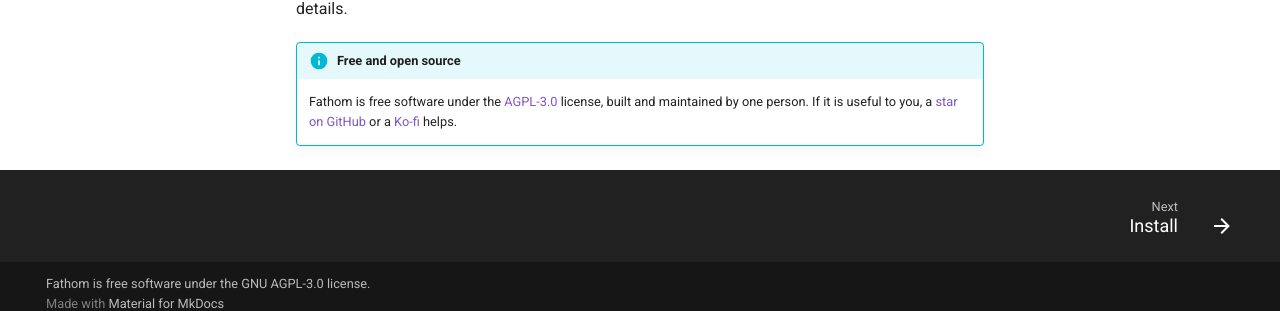
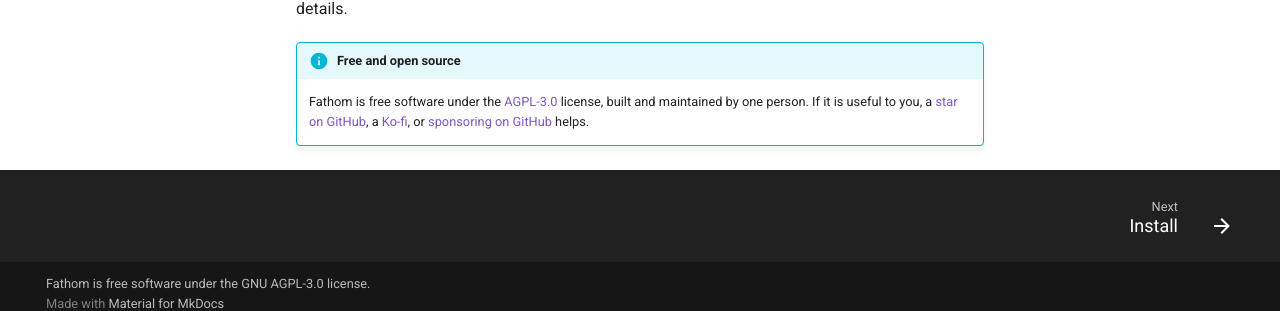
Before and after one commit to Fathom-Media/fathom, an MkDocs documentation site: the page built from docs/index.md, in a window 1280 px wide and 900 px high, scrolled down 1396 px. Shown: the part 573-884 px from the top of the window. Built offline with MkDocs 1.6.1 and Material for MkDocs 9.7.7, drawn with Linux system fonts in a browser that asks for light colours; comment, search, counter and statistics services are not loaded.

Commit message:
Add GitHub Sponsors to the Support section [skip ci]

```diff
--- a/docs/index.md
+++ b/docs/index.md
@@ -46,4 +46,4 @@
 Fathom runs on **Linux** (AppImage, or a Nix flake), **Windows** (installer or portable zip), and **Android** (phones, tablets, and foldables, with **Android Auto**) today, with **Android TV** supported but experimental for now. Linux and Windows have a self-contained download each, and Android installs from the APK. macOS and iOS are on the radar but need Mac hardware. See [Install](install.md) for details.
 
 !!! info "Free and open source"
-    Fathom is free software under the [AGPL-3.0](https://github.com/Fathom-Media/fathom/blob/main/LICENSE) license, built and maintained by one person. If it is useful to you, a [star on GitHub](https://github.com/Fathom-Media/fathom) or a [Ko-fi](https://ko-fi.com/traceapps) helps.
+    Fathom is free software under the [AGPL-3.0](https://github.com/Fathom-Media/fathom/blob/main/LICENSE) license, built and maintained by one person. If it is useful to you, a [star on GitHub](https://github.com/Fathom-Media/fathom), a [Ko-fi](https://ko-fi.com/traceapps), or [sponsoring on GitHub](https://github.com/sponsors/TraceApps) helps.
```
Also changed, not shown: README.md (+1 -1 lines).
